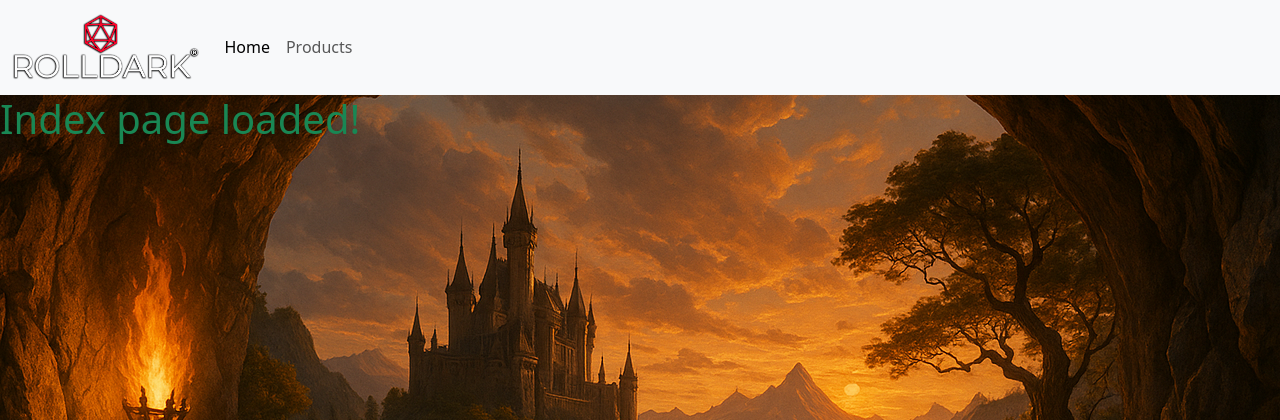
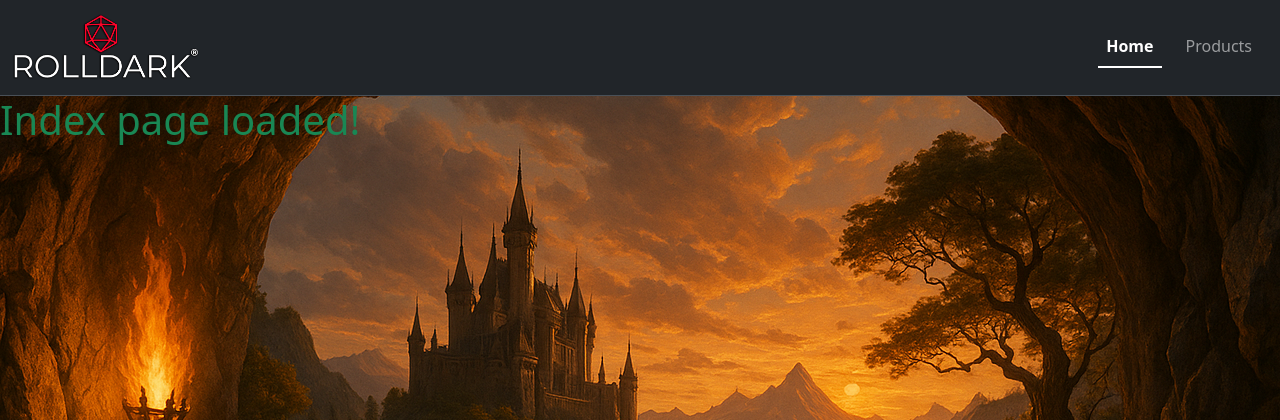
Before and after one commit to BenMilesRocks/4-rolldark, a Django app: page / in a window 1280 px wide. Shown: the top 420 px of the page. Run offline with Django 5.2, Linux system fonts and the light colour scheme.

Commit message:
adds navbar styling on base.html

```diff
--- a/static/css/base.css
+++ b/static/css/base.css
@@ -4,8 +4,10 @@ body {
 
 .navbar-brand {
     width: 15%;
+    max-width: 250px;
 }
 
 #navbar-logo {
     width: 100%;
+    max-width: 250px;
 }
--- a/templates/base.html
+++ b/templates/base.html
@@ -34,7 +34,7 @@
 
     <body>
 
-        <nav class="navbar navbar-expand-lg bg-body-tertiary">
+        <nav class="navbar navbar-expand-lg bg-dark border-bottom border-body" data-bs-theme="dark">
 
             <div class="container-fluid">
                 <a class="navbar-brand" href="#"><img src="/media/rolldark_basic_logo.png" id="navbar-logo"></a>
@@ -44,11 +44,11 @@
                 </button>
 
                 <!-- Page links -->
-                <div class="collapse navbar-collapse" id="navbarSupportedContent">
-                <ul class="navbar-nav me-auto mb-2 mb-lg-0">
+                <div class="collapse navbar-collapse justify-content-end" id="navbarSupportedContent">
+                    <ul class="navbar-nav nav-underline mb-2 mb-lg-0 me-2">
 
                         <li class="nav-item">
-                        <a class="nav-link active" aria-current="page" href="#">Home</a>
+                            <a class="nav-link active nav-underline-opacity-0" aria-current="page" href="#">Home</a>
                         </li>
 
                         <!-- Make these into dropdown links for each section. CLEAN UP CURRENT SITE STRUCTURE! -->
```
Lines whose indentation alone changed are shown as unchanged.
